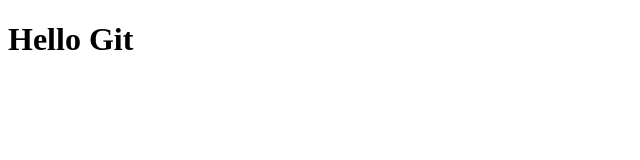
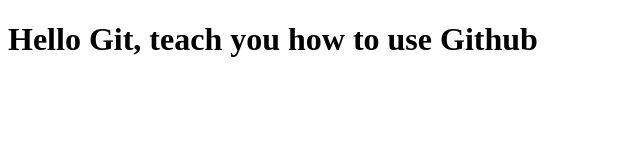
Before and after one commit to jry-studio/Learn-Git, a plain HTML site: page hello.html in a window 1280 px wide. Shown: the whole page, without its empty margins (0-640 px from the left). Drawn offline with Linux system fonts and the light colour scheme.

Commit message:
Update hello.html

```diff
--- a/hello.html
+++ b/hello.html
@@ -6,6 +6,6 @@
   <title>Learn Git</title>
 </head>
 <body>
-  <h1>Hello Git</h1>
+  <h1>Hello Git, teach you how to use Github</h1>
 </body>
 </html>
```
